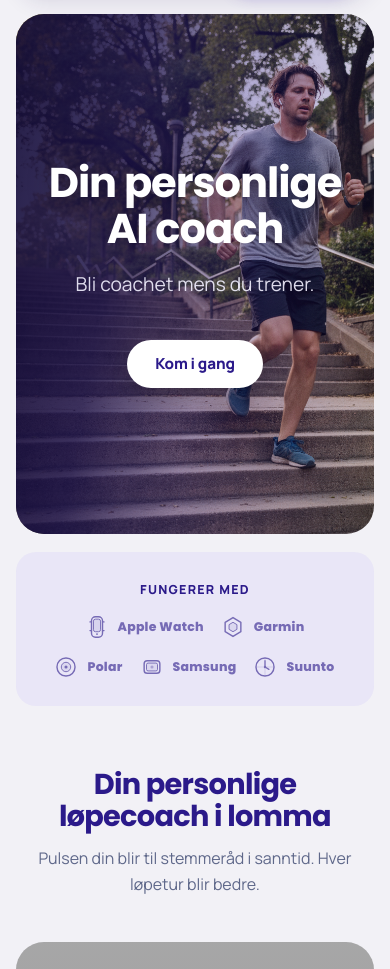
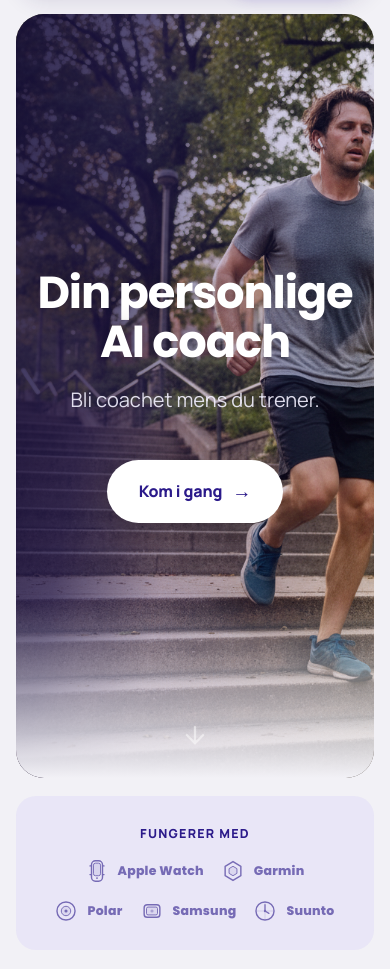
Before and after one commit to 98Mvg/treningscoach-backend, a Flask app: page / in a window 390 px wide. Shown: the part 72-1041 px from the top of the page. Run offline with Flask 3, Linux system fonts and the light colour scheme; grey boxes are pictures that could not be loaded.

Commit message:
Hero: full-viewport like Mia Health with face visible
- Hero now fills almost entire viewport (100vh - 100px)
- object-position: center 10% to show runner's face clearly
- Bottom gradient fades into page background (like Mia Health)
- Bouncing scroll-down arrow hint at bottom
- CTA button bigger with arrow: "Kom i gang →"
- Left-aligned text, lighter overlay on right to show the person
- Mobile: still full viewport, centered text

Co-Authored-By: Claude Opus 4.6 <noreply@anthropic.com>

```diff
--- a/templates/index_launch.html
+++ b/templates/index_launch.html
@@ -165,42 +165,61 @@
         }
         .mobile-menu a:last-child { border: 0; }
 
-        /* ── HERO (photo background — tall + visual-heavy) ── */
+        /* ── HERO (full-viewport photo like Mia Health) ── */
         .hero {
             margin-top: 16px; border-radius: var(--radius-xl);
-            overflow: hidden; position: relative; min-height: 720px;
+            overflow: hidden; position: relative;
+            min-height: calc(100vh - 100px);
         }
         .hero-bg {
             position: absolute; inset: 0; z-index: 0;
         }
         .hero-bg img {
             width: 100%; height: 100%;
-            object-fit: cover; object-position: center 15%;
+            object-fit: cover; object-position: center 10%;
         }
+        /* Left overlay for text readability */
         .hero::before {
             content: ""; position: absolute; inset: 0; z-index: 1;
             background: linear-gradient(100deg,
-                rgba(18,10,55,0.92) 0%,
-                rgba(28,18,75,0.82) 30%,
-                rgba(43,26,138,0.35) 55%,
-                rgba(43,26,138,0.08) 100%);
+                rgba(18,10,55,0.88) 0%,
+                rgba(28,18,75,0.72) 28%,
+                rgba(43,26,138,0.25) 50%,
+                rgba(43,26,138,0.02) 100%);
+            pointer-events: none;
+        }
+        /* Bottom fade to bg color (like Mia) */
+        .hero::after {
+            content: ""; position: absolute; bottom: 0; left: 0; right: 0;
+            height: 180px; z-index: 1;
+            background: linear-gradient(180deg, transparent 0%, var(--bg) 100%);
             pointer-events: none;
         }
         .hero-inner {
             position: relative; z-index: 2;
             display: flex; flex-direction: column; justify-content: center; align-items: flex-start;
             text-align: left;
-            padding: 100px 64px; min-height: 720px;
+            padding: 120px 64px 160px; min-height: calc(100vh - 100px);
         }
-        .hero-copy { max-width: 540px; }
+        .hero-copy { max-width: 560px; }
         .hero-copy h1 {
-            color: #fff; font-size: clamp(2.6rem, 6vw, 4.8rem);
-            max-width: 18ch; margin-bottom: 16px;
+            color: #fff; font-size: clamp(2.8rem, 6.5vw, 5rem);
+            max-width: 14ch; margin-bottom: 18px; line-height: 1.08;
             text-shadow: 0 2px 24px rgba(0,0,0,0.3);
         }
         .hero-copy p {
-            color: rgba(243,241,255,0.90); font-size: 1.2rem;
-            max-width: 36ch; margin-bottom: 40px; line-height: 1.6;
+            color: rgba(243,241,255,0.90); font-size: 1.25rem;
+            max-width: 36ch; margin-bottom: 44px; line-height: 1.6;
+        }
+        .hero-scroll-hint {
+            position: absolute; bottom: 28px; left: 50%; transform: translateX(-50%);
+            z-index: 3; color: rgba(255,255,255,0.5);
+            animation: hero-bounce 2s ease infinite;
+        }
+        .hero-scroll-hint svg { width: 28px; height: 28px; }
+        @keyframes hero-bounce {
+            0%, 100% { transform: translateX(-50%) translateY(0); }
+            50% { transform: translateX(-50%) translateY(8px); }
         }
         .store-row { display: flex; flex-wrap: wrap; gap: 10px; }
         .store-badge {
@@ -216,13 +235,17 @@
         .store-badge .store-icon { font-size: 1.3rem; }
         .pill-hero-cta {
             background: #fff; color: var(--primary);
-            font-size: 1.05rem; font-weight: 800; letter-spacing: -0.01em;
-            padding: 14px 36px; border-radius: 999px;
+            font-size: 1.1rem; font-weight: 800; letter-spacing: -0.01em;
+            padding: 18px 40px; border-radius: 999px; gap: 10px;
             box-shadow: 0 8px 24px rgba(0,0,0,0.18);
             text-decoration: none; display: inline-flex; align-items: center;
             transition: transform 0.16s, box-shadow 0.16s;
         }
+        .pill-hero-cta::after {
+            content: "→"; font-size: 1.2rem; transition: transform 0.2s;
+        }
         .pill-hero-cta:hover { transform: translateY(-2px); box-shadow: 0 12px 32px rgba(0,0,0,0.25); }
+        .pill-hero-cta:hover::after { transform: translateX(4px); }
         /* ── WORKS-WITH TRUST STRIP (like Mia Health) ── */
         .works-with {
             margin-top: 18px; border-radius: var(--radius-lg);
@@ -627,10 +650,11 @@
         @media (max-width: 900px) {
             .nav-links { display: none; }
             .hamburger { display: flex; }
-            .hero { min-height: 520px; }
-            .hero-inner { padding: 60px 24px; min-height: 520px; text-align: center; align-items: center; }
+            .hero { min-height: calc(100vh - 80px); }
+            .hero-inner { padding: 80px 24px 140px; min-height: calc(100vh - 80px); text-align: center; align-items: center; }
             .hero-copy { max-width: 100%; }
-            .pill-hero-cta { font-size: 0.95rem; padding: 12px 28px; }
+            .hero-copy h1 { max-width: 100%; }
+            .pill-hero-cta { font-size: 1rem; padding: 16px 32px; }
             .step-img img { height: 220px; }
             .step-img { min-height: 220px; }
             .benefit-photo { height: 260px; }
@@ -709,6 +733,9 @@
                     <p data-i18n="hero_body">Bli coachet mens du trener.</p>
                     <a class="pill pill-hero-cta" href="#download" data-i18n="hero_cta">Kom i gang</a>
                 </div>
+            </div>
+            <div class="hero-scroll-hint">
+                <svg viewBox="0 0 24 24" fill="none" stroke="currentColor" stroke-width="2" stroke-linecap="round"><path d="M12 5v14M5 12l7 7 7-7"/></svg>
             </div>
         </section>
 
```
